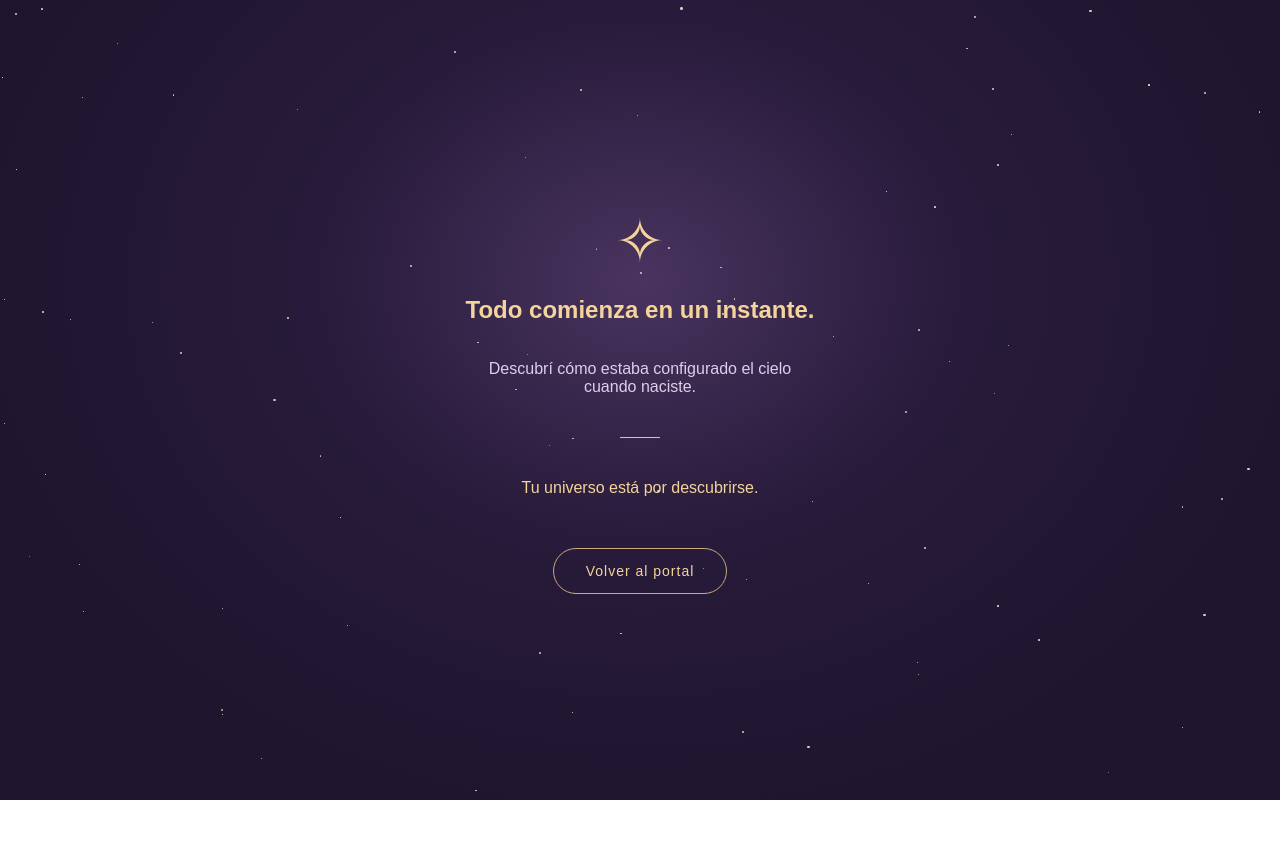
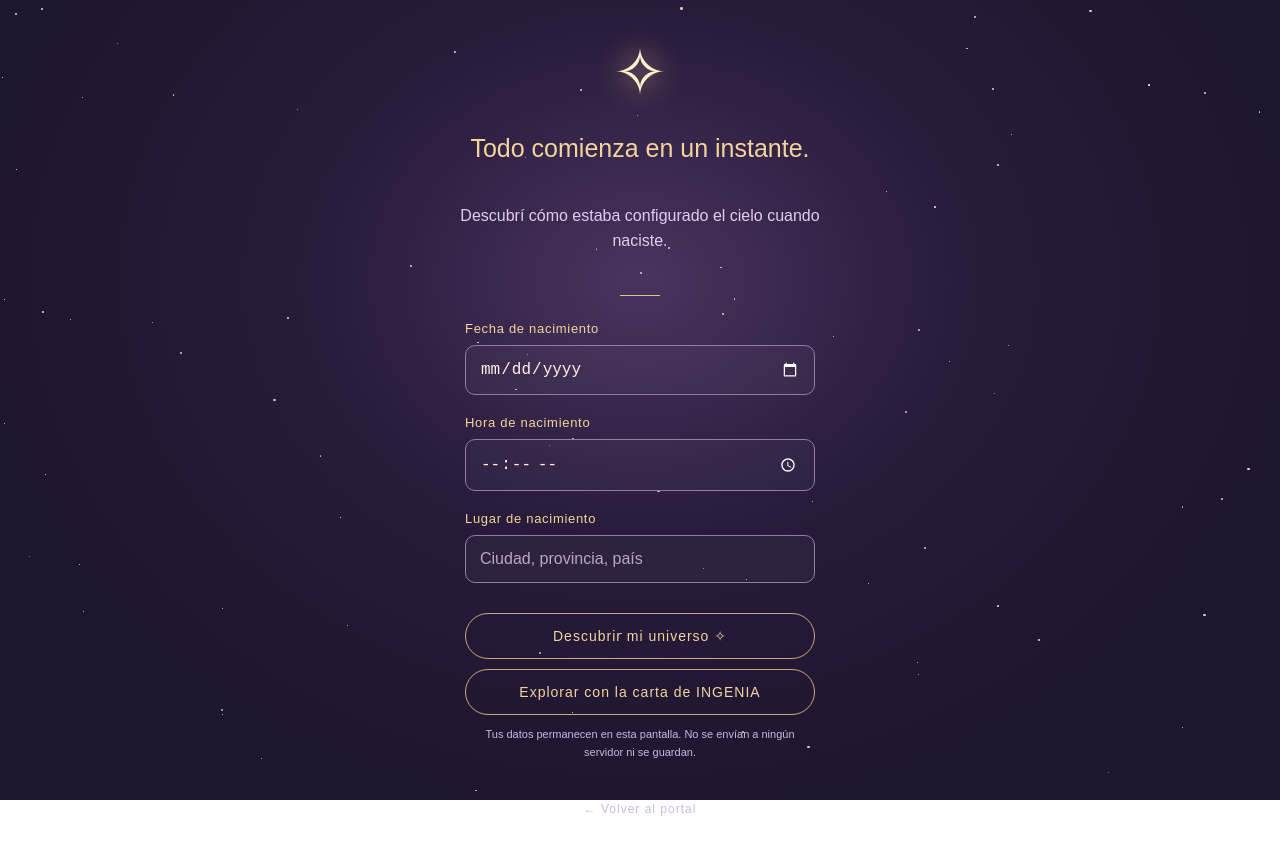
Before and after one commit to universo-ingenia/universo-ingenia.github.io, a plain HTML site: page index.html in a window 1280 px wide. Both pictures are taken after a click on the button "Comenzar mi viaje". Before the commit the page ends 800 px from the top, so only its background shows below. Drawn offline with Linux system fonts and the light colour scheme.

Commit message:
Version 0.2 - Portal de nacimiento

```diff
--- a/index.html
+++ b/index.html
@@ -20,6 +20,7 @@ body {
     #281b3b 35%,
     #1e152e 75%
   );
+  background-attachment: fixed;
   color: #f4d49b;
   font-family: Arial, sans-serif;
   overflow-x: hidden;
@@ -77,6 +78,12 @@ h1 {
   margin: 0 0 18px;
 }
 
+h2 {
+  font-size: 25px;
+  font-weight: 400;
+  line-height: 1.4;
+}
+
 .subtitle {
   color: #e0cdec;
   font-size: 13px;
@@ -116,8 +123,87 @@ button:hover {
   box-shadow: 0 0 25px #e6c58b55;
 }
 
-#birth {
+#birth, #universe {
   display: none;
+}
+
+.birth-star {
+  font-size: 65px;
+  color: #fff0ce;
+  text-shadow: 0 0 30px #eac58b;
+}
+
+.description {
+  color: #e0cdec;
+  max-width: 360px;
+  line-height: 1.6;
+}
+
+.birth-form {
+  width: 100%;
+  max-width: 350px;
+  text-align: left;
+}
+
+.field {
+  margin-bottom: 20px;
+}
+
+label {
+  display: block;
+  margin-bottom: 9px;
+  font-size: 13px;
+  letter-spacing: 0.7px;
+}
+
+input {
+  width: 100%;
+  padding: 14px;
+  border: 1px solid #927ca7;
+  border-radius: 10px;
+  background: #ffffff08;
+  color: #fff3e3;
+  font-size: 16px;
+  outline: none;
+  color-scheme: dark;
+}
+
+input:focus {
+  border-color: #e6c58b;
+  box-shadow: 0 0 12px #e6c58b33;
+}
+
+input::placeholder {
+  color: #b9a6ca;
+}
+
+.birth-form button {
+  width: 100%;
+  margin-top: 10px;
+}
+
+.back {
+  border: none;
+  font-size: 12px;
+  color: #cbb8dd;
+  margin-top: 15px;
+}
+
+.note {
+  font-size: 11px;
+  color: #cbb8dd;
+  line-height: 1.6;
+  max-width: 350px;
+}
+
+.birth-summary {
+  color: #e0cdec;
+  line-height: 1.8;
+  padding: 20px;
+  border: 1px solid #927ca7;
+  border-radius: 15px;
+  max-width: 350px;
+  width: 100%;
 }
 
 @media (prefers-reduced-motion: reduce) {
@@ -131,6 +217,8 @@ button:hover {
 <body>
 
 <div id="stars"></div>
+
+<!-- PORTADA -->
 
 <main class="portal" id="welcome">
 
@@ -168,29 +256,110 @@ button:hover {
     Una vuelta por el universo
   </div>
 
-  <button onclick="beginJourney()">
+  <button onclick="showScreen('birth')">
     Comenzar mi viaje
   </button>
 
 </main>
 
+<!-- PORTAL DE NACIMIENTO -->
+
 <section class="portal" id="birth">
 
-  <div style="font-size:60px;">✧</div>
+  <div class="birth-star">✧</div>
 
   <h2>Todo comienza en un instante.</h2>
 
-  <p style="color:#e0cdec;max-width:350px;">
+  <p class="description">
     Descubrí cómo estaba configurado
     el cielo cuando naciste.
   </p>
 
   <div class="line"></div>
 
-  <p>Tu universo está por descubrirse.</p>
+  <form class="birth-form" id="birthForm">
 
-  <button onclick="returnHome()">
-    Volver al portal
+    <div class="field">
+      <label for="birthDate">
+        Fecha de nacimiento
+      </label>
+      <input type="date" id="birthDate" required>
+    </div>
+
+    <div class="field">
+      <label for="birthTime">
+        Hora de nacimiento
+      </label>
+      <input type="time" id="birthTime" required>
+    </div>
+
+    <div class="field">
+      <label for="birthPlace">
+        Lugar de nacimiento
+      </label>
+      <input type="text" id="birthPlace"
+        placeholder="Ciudad, provincia, país"
+        maxlength="150"
+        autocomplete="off"
+        required>
+    </div>
+
+    <button type="submit">
+      Descubrir mi universo ✧
+    </button>
+
+    <button type="button" onclick="demo()">
+      Explorar con la carta de INGENIA
+    </button>
+
+  </form>
+
+  <p class="note">
+    Tus datos permanecen en esta pantalla.
+    No se envían a ningún servidor ni se guardan.
+  </p>
+
+  <button class="back" onclick="showScreen('welcome')">
+    ← Volver al portal
+  </button>
+
+</section>
+
+<!-- CONFIRMACIÓN -->
+
+<section class="portal" id="universe">
+
+  <div class="birth-star">✧</div>
+
+  <h2>Bienvenido a tu universo.</h2>
+
+  <p class="description">
+    Cada cielo es una invitación a explorar.
+  </p>
+
+  <div class="line"></div>
+
+  <div class="birth-summary">
+    <div id="resultDate"></div>
+    <div id="resultTime"></div>
+    <div id="resultPlace"></div>
+  </div>
+
+  <p class="description">
+    Tu mapa celeste está por descubrirse.
+  </p>
+
+  <p class="note">
+    Prototipo 0.2 · El cálculo astrológico
+    estará disponible en una próxima versión.
+  </p>
+
+  <button onclick="showScreen('birth')">
+    Volver a los datos
+  </button>
+
+  <button class="back" onclick="showScreen('welcome')">
+    ← Volver al inicio
   </button>
 
 </section>
@@ -214,14 +383,59 @@ for (let i = 0; i < 85; i++) {
   sky.appendChild(star);
 }
 
-function beginJourney() {
-  document.getElementById("welcome").style.display = "none";
-  document.getElementById("birth").style.display = "flex";
+function showScreen(screen) {
+
+  ["welcome", "birth", "universe"].forEach(id => {
+    document.getElementById(id).style.display =
+      id === screen ? "flex" : "none";
+  });
+
+  window.scrollTo(0, 0);
 }
 
-function returnHome() {
-  document.getElementById("birth").style.display = "none";
-  document.getElementById("welcome").style.display = "flex";
+function showUniverse(date, time, place) {
+
+  document.getElementById("resultDate").textContent =
+    "Fecha: " + date.split("-").reverse().join("/");
+
+  document.getElementById("resultTime").textContent =
+    "Hora: " + time;
+
+  document.getElementById("resultPlace").textContent =
+    place;
+
+  showScreen("universe");
+}
+
+document.getElementById("birthForm")
+  .addEventListener("submit", function(event) {
+
+    event.preventDefault();
+
+    const date =
+      document.getElementById("birthDate").value;
+
+    const time =
+      document.getElementById("birthTime").value;
+
+    const place =
+      document.getElementById("birthPlace").value.trim();
+
+    if (!place) {
+      document.getElementById("birthPlace").focus();
+      return;
+    }
+
+    showUniverse(date, time, place);
+  });
+
+function demo() {
+
+  showUniverse(
+    "2026-11-25",
+    "23:33:16",
+    "Funes, Santa Fe, Argentina"
+  );
 }
 
 </script>
```
